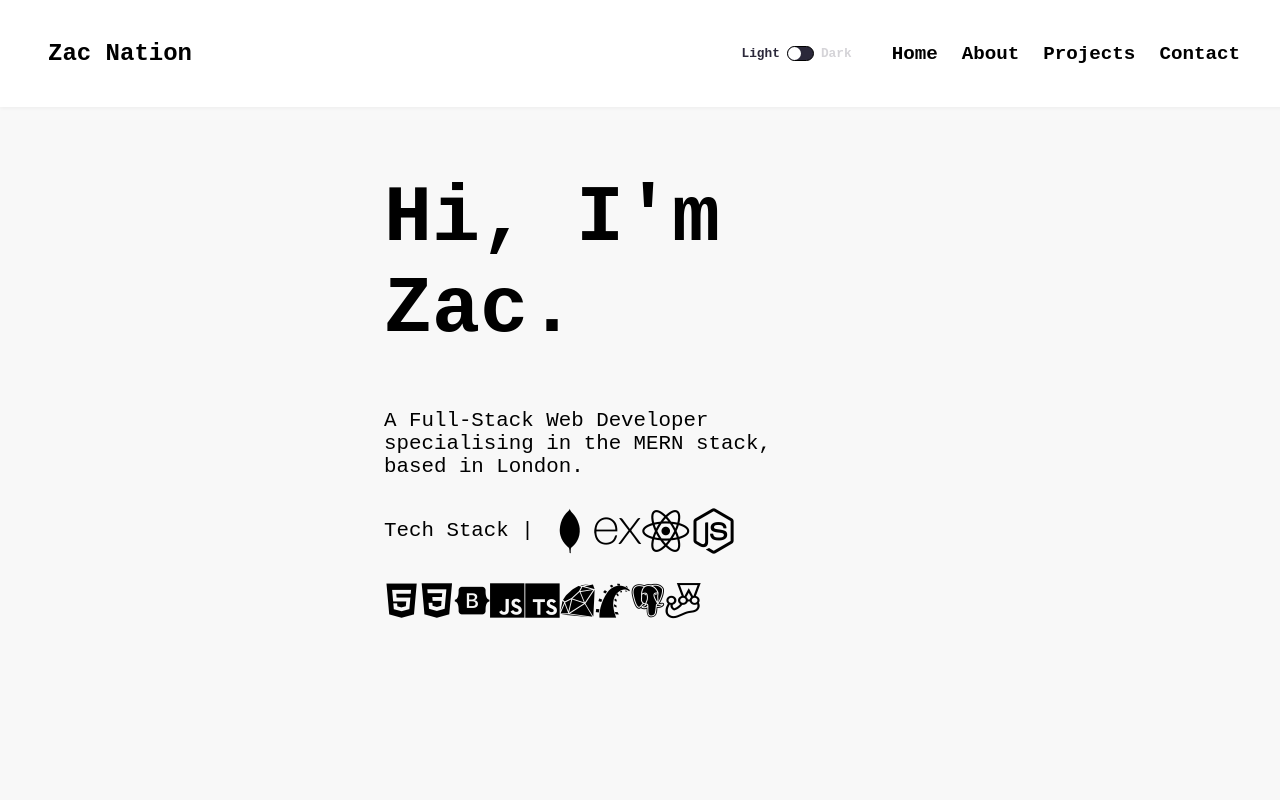
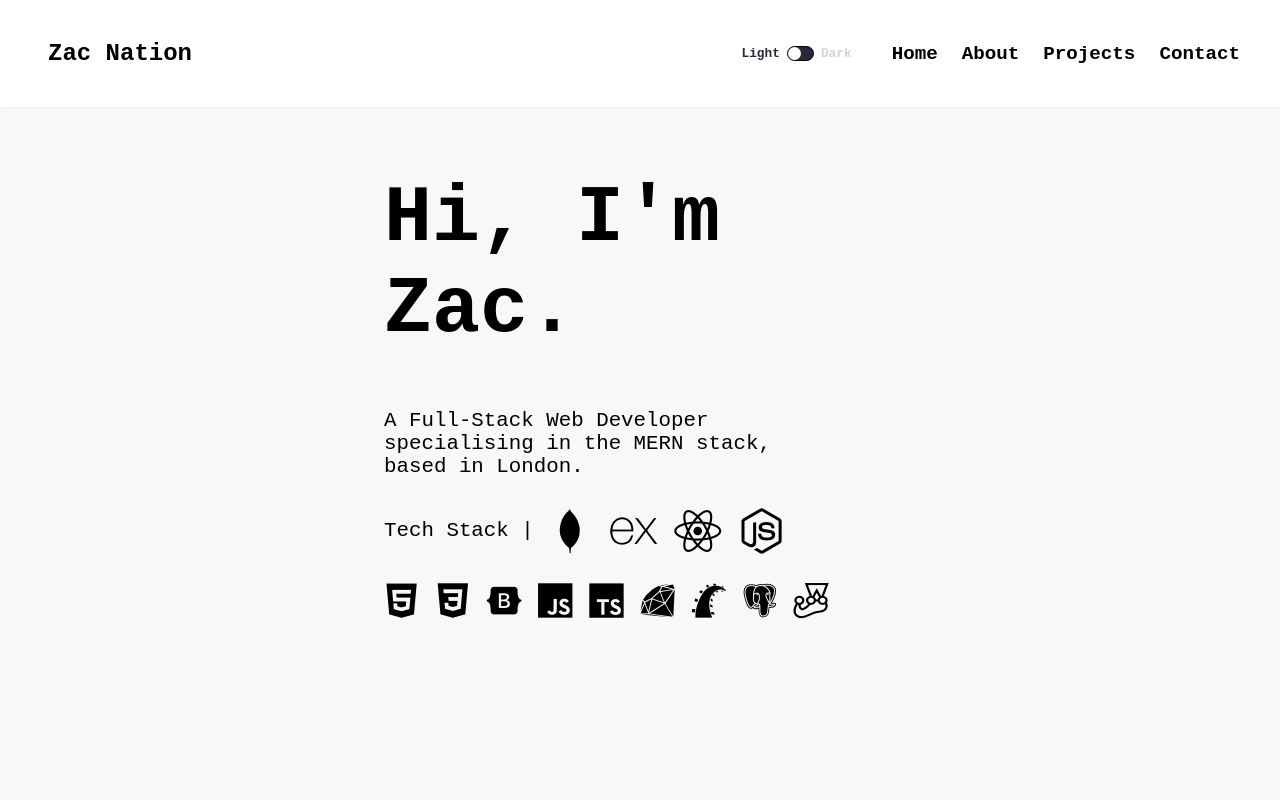
Before and after one commit to zacnation/react-portfolio, a React (Vite) app: page / in a window 1280 px wide. Shown: the top 800 px of the page. Built offline with nearby package versions, Linux system fonts and the light colour scheme.

Commit message:
Add spacing to main icons

```diff
--- a/src/components/Main.jsx
+++ b/src/components/Main.jsx
@@ -18,7 +18,7 @@ export default function Main(props) {
               <i className="devicon-react-original"></i>
               <i className="devicon-nodejs-plain"></i>
             </div>
-            <div className="languages">
+            <div className="not-mern">
               <i className="devicon-html5-plain"></i>
               <i className="devicon-css3-plain"></i>
               <i className="devicon-bootstrap-plain"></i>
--- a/src/index.css
+++ b/src/index.css
@@ -73,11 +73,15 @@ main.dark {
   color: white;
 }
 
+.tech-stack i {
+  padding-right: 1rem;
+}
+
 .mern i {
   font-size: 3rem;
 }
 
-.languages {
+.not-mern {
   font-size: 2.2rem;
 }
 
```
